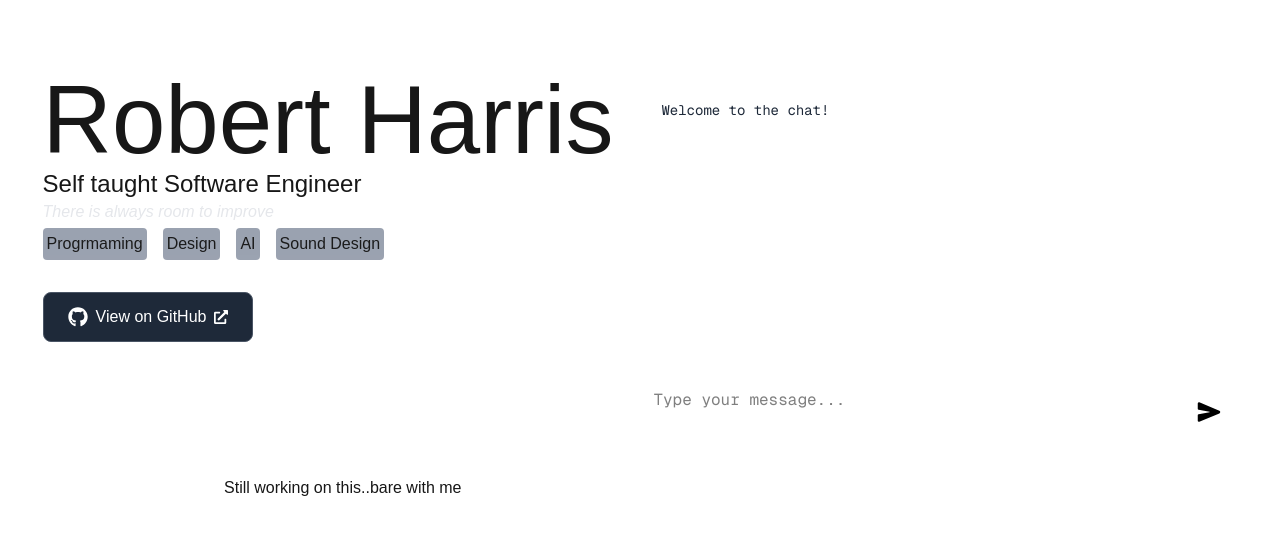
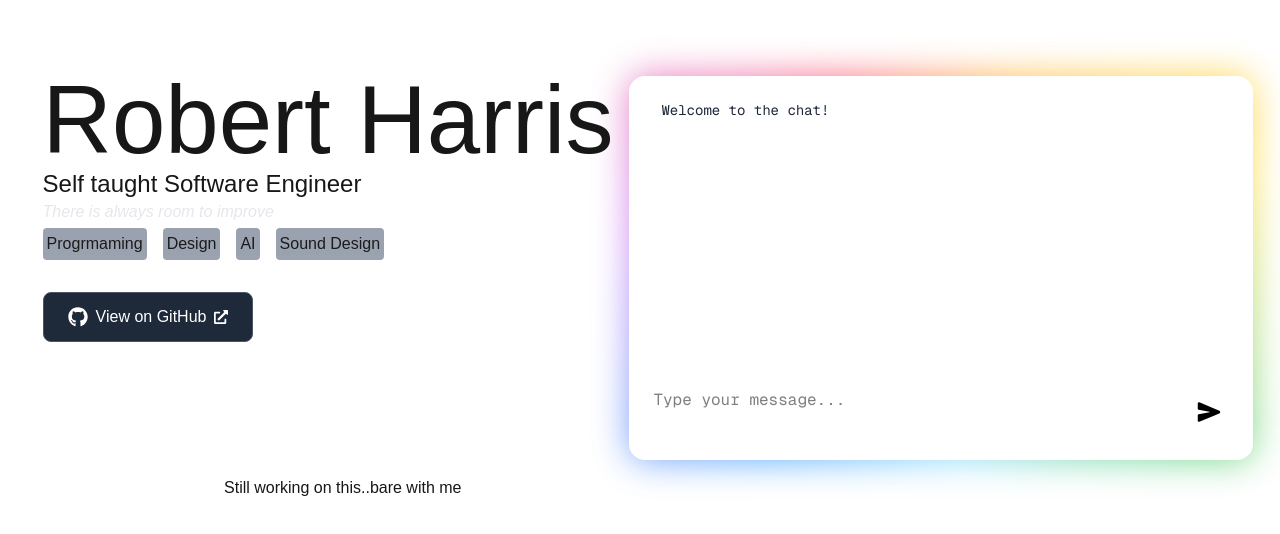
Before and after one commit to rlh850/portfolio, a Next.js app: page / in a window 1280 px wide. Shown: the top 534 px of the page. Built offline with nearby package versions, Linux system fonts and the light colour scheme.

Commit message:
Enhance ChatWindow with animated gradient border; update reasoning effort in LLM client to medium; fix formatting in chat service export.

```diff
--- a/src/app/components/chat/ChatWindow.tsx
+++ b/src/app/components/chat/ChatWindow.tsx
@@ -62,7 +62,8 @@ const ChatWindow = () => {
 
    return (
       <div className="flex justify-center mt-5 font-mono">
-         <div className="bg-white w-full max-w-2xl h-96 rounded-2xl flex flex-col">
+         <div className="gradient-border w-full max-w-2xl rounded-2xl">
+            <div className="bg-white h-96 rounded-2xl flex flex-col">
                <ChatMessagesArea messages={messages} />
                <ChatInputArea
                   inputText={inputText}
@@ -71,6 +72,7 @@ const ChatWindow = () => {
                />
             </div>
          </div>
+      </div>
    );
 };
 
--- a/src/app/globals.css
+++ b/src/app/globals.css
@@ -41,3 +41,46 @@ body {
     /* Firefox */
   }
 }
+
+/* Animated gradient border*/
+@property --gradient-angle {
+  syntax: '<angle>';
+  initial-value: 0deg;
+  inherits: false;
+}
+
+@keyframes rotate-gradient-border {
+  to { --gradient-angle: 360deg; }
+}
+
+/* Contains the gradient to the div instead of taking up the entire space */
+.gradient-border {
+  position: relative;
+}
+
+.gradient-border::before,
+.gradient-border::after {
+  content: '';
+  position: absolute;
+  inset: 0;
+  border-radius: inherit;
+  pointer-events: none;
+}
+
+/* Outer glow */
+.gradient-border::before {
+  background: conic-gradient(from var(--gradient-angle),
+    #ff2d55,
+    #ff9f0a,
+    #ffd60a,
+    #34c759,
+    #64d2ff,
+    #0a84ff,
+    #bf5af2,
+    #ff2d55
+  );
+  filter: blur(18px);
+  opacity: 0.7;
+  z-index: -2;
+  animation: rotate-gradient-border 6s linear infinite;
+}
--- a/src/app/llm/client.ts
+++ b/src/app/llm/client.ts
@@ -34,7 +34,7 @@ export const llmClient = {
          input: prompt,
          instructions,
          max_output_tokens: maxTokens,
-         reasoning: { effort: 'minimal' },
+         reasoning: { effort: 'medium' },
          previous_response_id: previousResponseId,
       });
       return {
--- a/src/app/services/chat.service.ts
+++ b/src/app/services/chat.service.ts
@@ -1,7 +1,7 @@
 import { llmClient } from '../llm/client';
 import { chatRepository } from '../repository/chat.repository';
 
-export const chatService = { l
+export const chatService = {
    async sendMessage(message: string, id: string) {
       const response = await llmClient.generateText({
          prompt: message,
```
Lines whose indentation alone changed are shown as unchanged.
